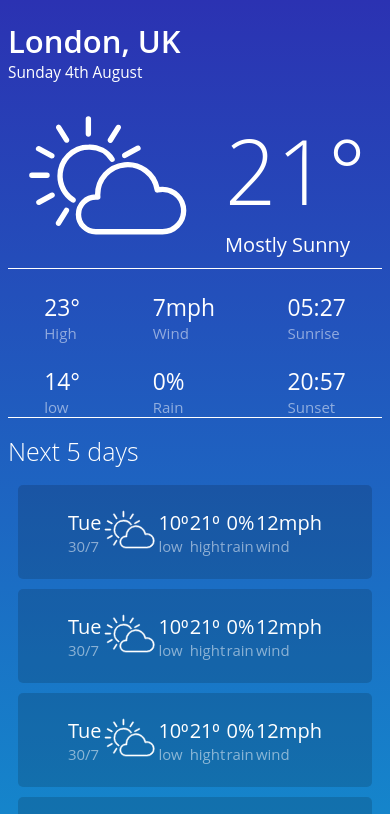
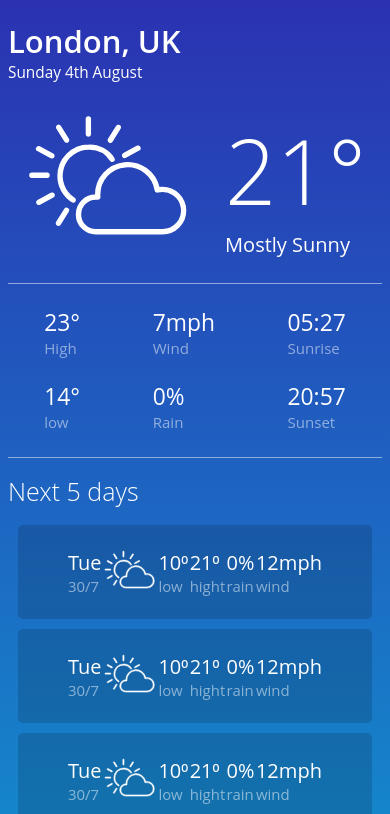
Before and after one commit to zero8d/weather-app, a plain HTML site: page index.html in a window 390 px wide. Shown: the top 814 px of the page. Drawn offline with Linux system fonts and the light colour scheme.

Commit message:
improved responsiveness

```diff
--- a/files/style.css
+++ b/files/style.css
@@ -155,15 +155,17 @@ ul {
   }
   .current-temperature {
     border-right: none;
-    border-bottom: 1px solid white;
+    border-bottom: 0.5px solid rgba(255, 255, 255, 0.5);
     width: 100%;
+    padding-bottom: 15px;
   }
   .current-data {
     flex-direction: column;
   }
   .current-stats {
     width: 100%;
-    border-bottom: 1px solid white;
+    border-bottom: 0.5px solid rgba(255, 255, 255, 0.5);
+    padding-bottom: 25px;
   }
   .h2-title {
     display: none;
```
